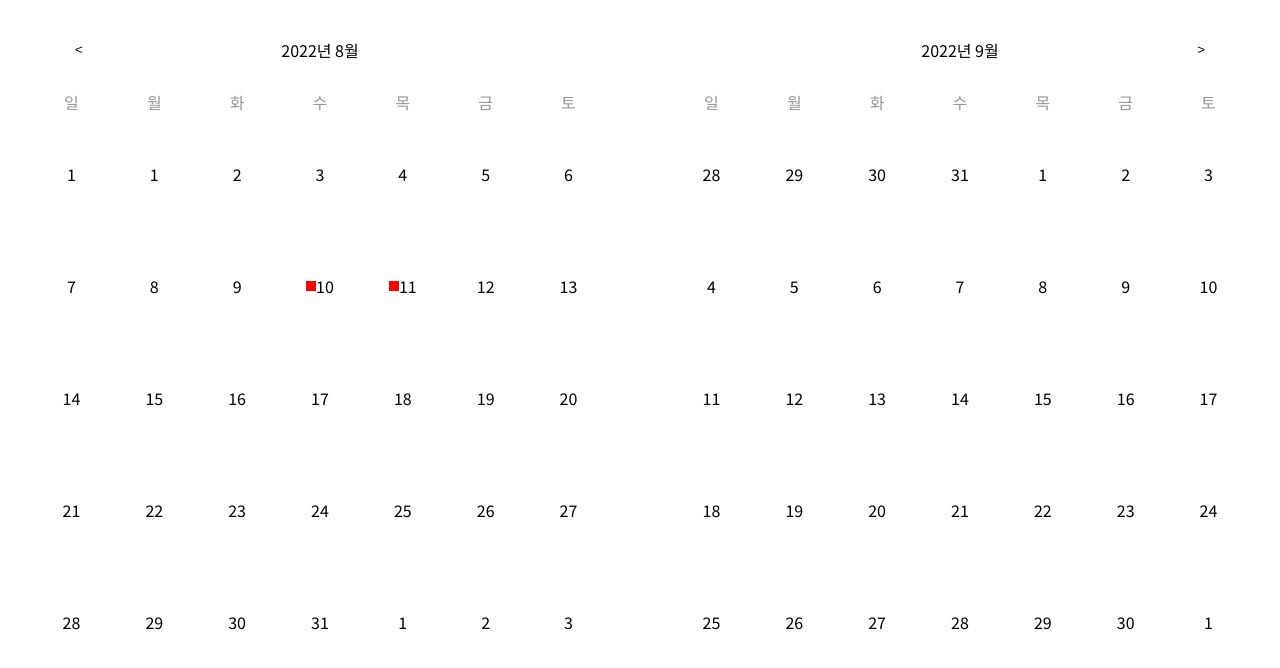
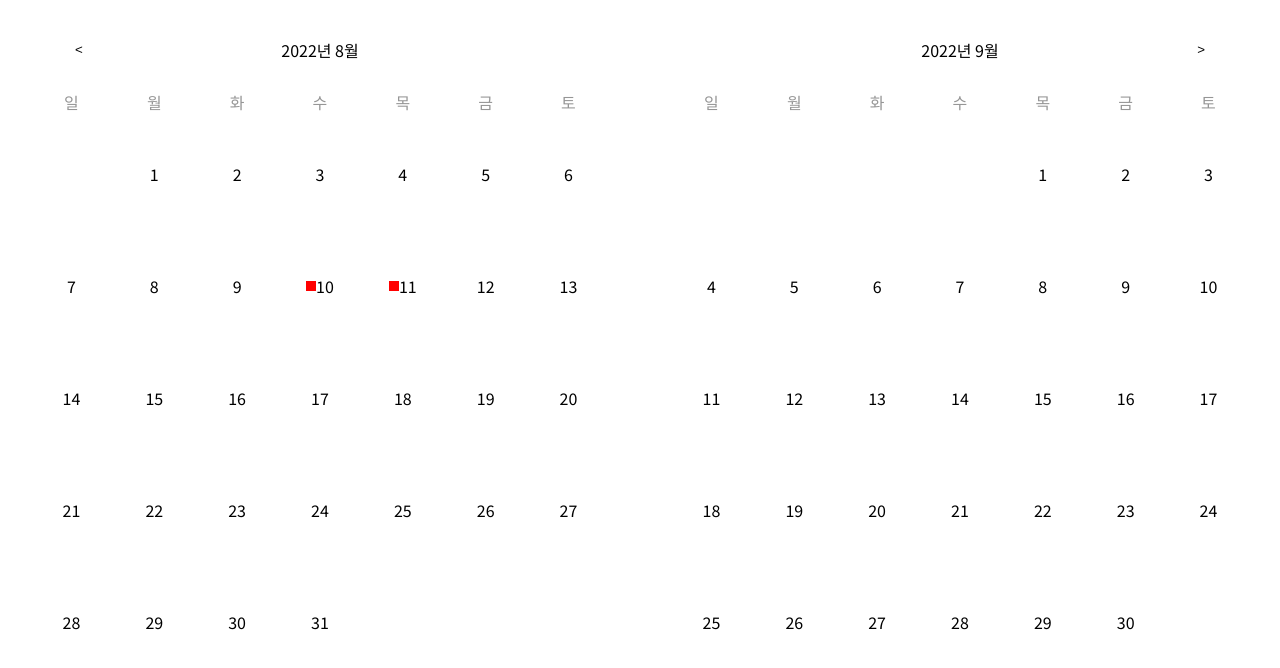
Before and after one commit to ymStudyLog/tripbtoz-ym, a React (Create React App) app: page /calendar in a window 1280 px wide. Shown: the top 668 px of the page. Built offline with nearby package versions, Linux system fonts and the light colour scheme.

Commit message:
feat : calendar 기능 구현 완료

```diff
--- a/src/components/calendar/Body.tsx
+++ b/src/components/calendar/Body.tsx
@@ -60,7 +60,7 @@ const Body = ({
     for (let i = 1; i < 7 - NextDay; i++) {
       TLD.push(
         new Date(
-          `${nextMonthDate.getFullYear()}-${nextMonthDate.getMonth()+1}-${i}`
+          `${nextMonthDate.getFullYear()}-${nextMonthDate.getMonth() + 1}-${i}`
         )
       );
     }
@@ -96,12 +96,10 @@ const Body = ({
           {totalDate.map((date, index) => (
             <Dates
               key={index}
-              index={index}
-              currentMonthFirstDate={currentMonthFirstDate}
-              nextMonthFirstDate={nextMonthFirstDate}
               year={date.getFullYear()}
               month={date.getMonth() + 1}
               date={date.getDate()}
+              isOtherDay={date.getMonth() + 1 !== month}
               handleClickDate={handleClickDate}
               checkInDate={checkInDate}
               checkOutDate={checkOutDate}
--- a/src/components/calendar/Dates.tsx
+++ b/src/components/calendar/Dates.tsx
@@ -3,9 +3,6 @@ import styled from "styled-components";
 import { convertDateToString } from "../../utils/dateUtils";
 
 type Props = {
-  index: number;
-  currentMonthFirstDate: number;
-  nextMonthFirstDate: number;
   date: number;
   today: Date;
   month: number;
@@ -13,12 +10,10 @@ type Props = {
   handleClickDate: (date: Date) => void;
   checkInDate?: Date;
   checkOutDate?: Date;
+  isOtherDay: boolean;
 };
 
 const Dates = ({
-  index,
-  currentMonthFirstDate,
-  nextMonthFirstDate,
   date,
   handleClickDate,
   today,
@@ -26,6 +21,7 @@ const Dates = ({
   year,
   checkInDate,
   checkOutDate,
+  isOtherDay,
 }: Props) => {
   let isHighlighting = false;
   let isMiddleHighlighting = false;
@@ -37,12 +33,16 @@ const Dates = ({
     ? convertDateToString(checkOutDate)
     : undefined;
 
-  if (thisCheckInDate === thisDate || thisCheckOutDate === thisDate) {
+  if (
+    !isOtherDay &&
+    (thisCheckInDate === thisDate || thisCheckOutDate === thisDate)
+  ) {
     isHighlighting = true;
   }
   // thisCheckInDate <thisDate < thisCheckOutDate -> isMiddleHighlighting=true
 
   if (
+    !isOtherDay &&
     thisCheckInDate &&
     thisCheckOutDate &&
     thisCheckInDate < thisDate &&
@@ -50,7 +50,6 @@ const Dates = ({
   ) {
     isMiddleHighlighting = true;
   }
-
   return (
     <DatesContainer
       onClick={() => {
@@ -60,9 +59,7 @@ const Dates = ({
       {isHighlighting ? <Highlighting /> : ""}
       {isMiddleHighlighting ? <MiddleHighlighting /> : ""}
       <DateNum
-        index={index}
-        currentMonthFirstDate={currentMonthFirstDate}
-        nextMonthFirstDate={nextMonthFirstDate}
+        isOtherDay={isOtherDay}
         checkInDate={checkInDate}
         checkOutDate={checkOutDate}
         isHighlighting={isHighlighting}
@@ -89,24 +86,13 @@ const DatesContainer = styled.li`
 `;
 
 const DateNum = styled.div<{
-  index: number;
-  currentMonthFirstDate: number;
-  nextMonthFirstDate: number;
   checkInDate?: Date;
   checkOutDate?: Date;
   isHighlighting?: boolean;
+  isOtherDay: boolean;
 }>`
-  /* padding: 1vw 0.9vw 0 0; */
-  ${(props) => props.index < props.currentMonthFirstDate && `display:none`}
+  display: ${(props) => (props.isOtherDay ? "none" : "block")};
 
-  ${(props) =>
-    props.nextMonthFirstDate > 0 &&
-    props.index > props.nextMonthFirstDate - 1 &&
-    `
-    display:none
-  `};
-
-  ${(props) => props.isHighlighting && `color: "red"`}
   &:hover {
     ::after {
       content: "";
```
